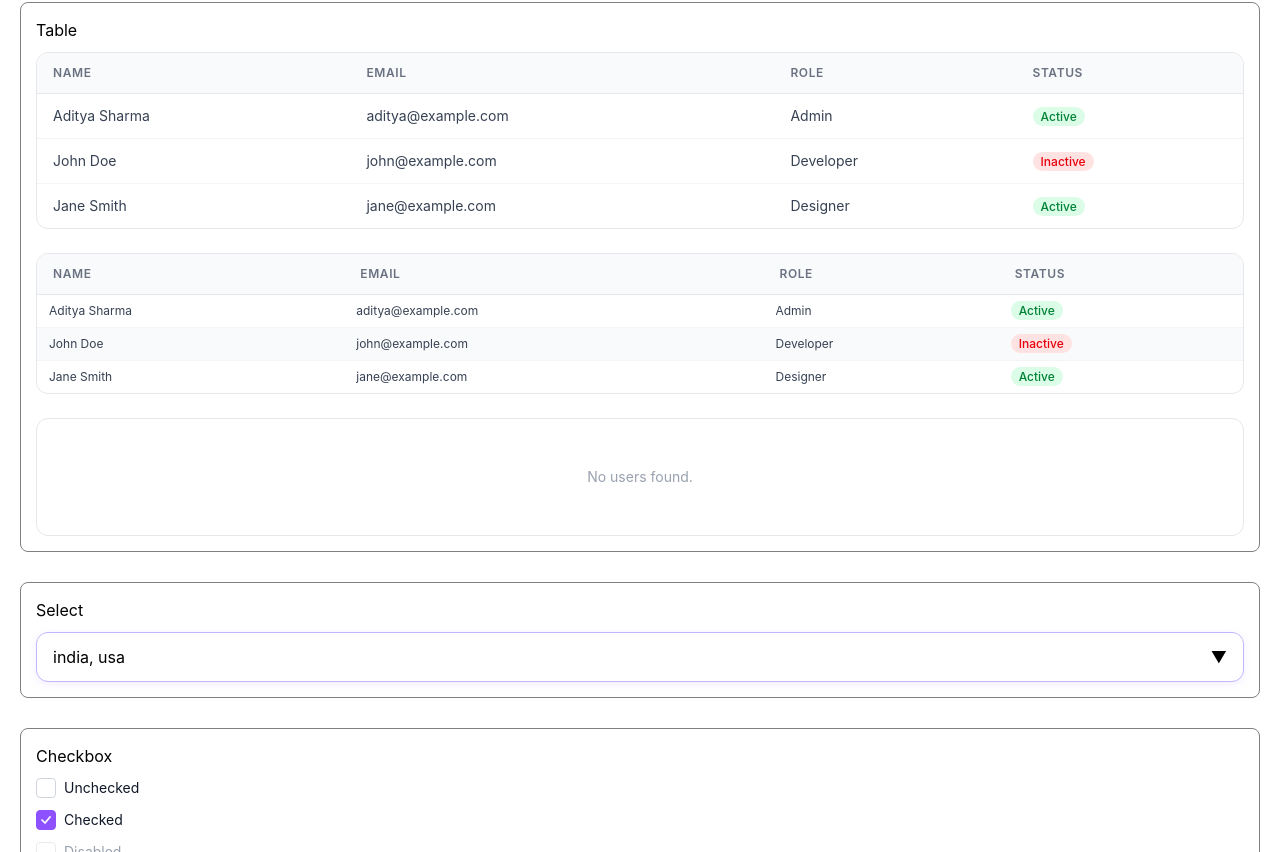
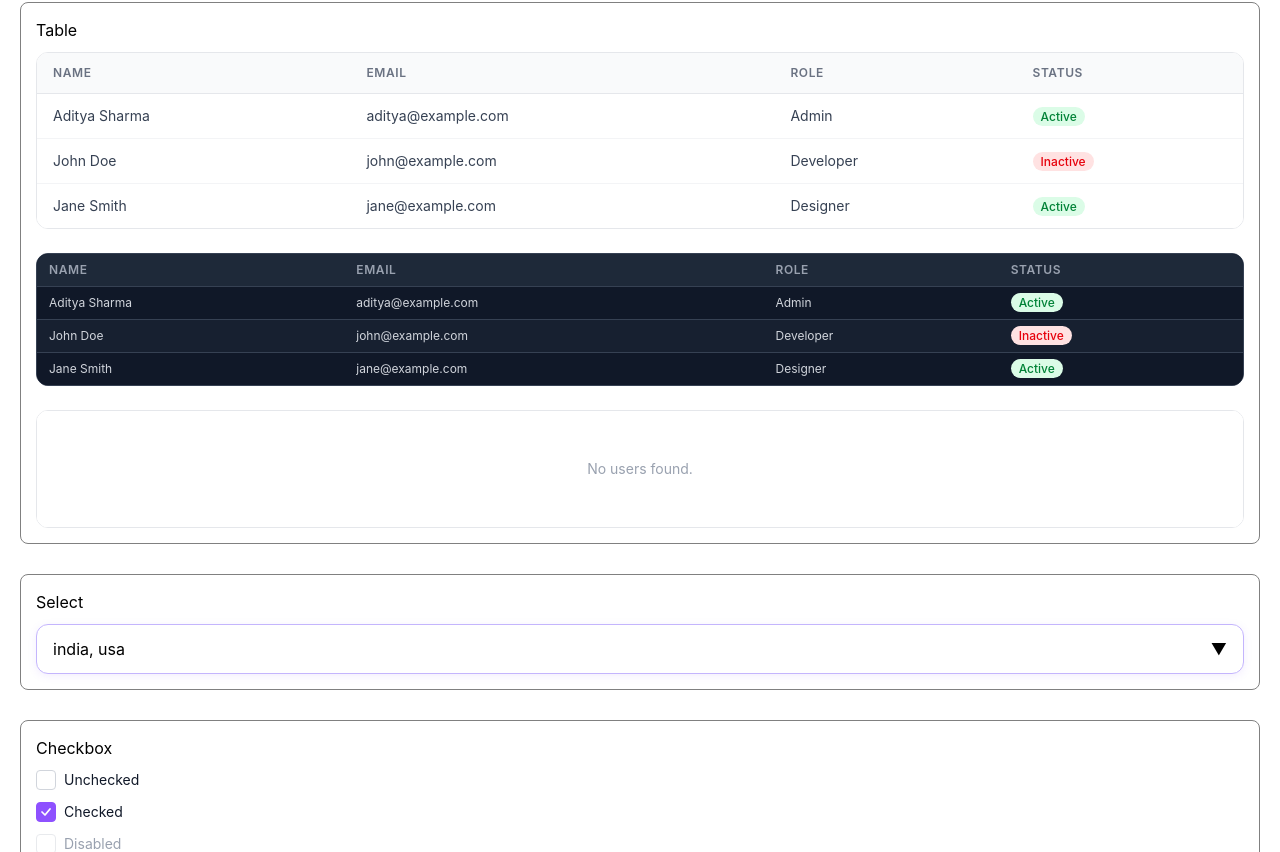
Before and after one commit to RohitD100/component-library, a React (Vite) app: page / in a window 1280 px wide. Shown: the part 3512-4364 px from the top of the page. Built offline with nearby package versions, Linux system fonts and the light colour scheme.

Commit message:
Add dark theme support to Table component (#30)
* Add dark theme support to Table component

* fix header and body column alignment

```diff
--- a/src/components/Table/Table.tsx
+++ b/src/components/Table/Table.tsx
@@ -1,15 +1,24 @@
 import type { TableProps } from "./type";
 import {
   tableWrapperStyle,
+  tableWrapperDarkStyle,
   tableBaseStyle,
+  tableBaseDarkStyle,
   theadStyle,
+  theadDarkStyle,
   thBaseStyle,
+  thDarkStyle,
   tbodyStyle,
+  tbodyDarkStyle,
   sizeStyles,
   variantStyles,
+  variantDarkStyles,
   tdBaseStyle,
+  tdDarkStyle,
   emptyStateStyle,
+  emptyStateDarkStyle,
   trHoverStyle,
+  trHoverDarkStyle,
 } from "./tableStyle";
 
 function Table<T>({
@@ -18,19 +27,27 @@ function Table<T>({
   keyExtractor,
   variant = "default",
   size = "md",
+  theme = "light",
   emptyMessage = "No data available.",
   className = "",
   style = {},
 }: TableProps<T>) {
+  const isDark = theme === "dark";
+
   return (
-        <div className={`${tableWrapperStyle} ${className}`} style={style}>
-            <table className={tableBaseStyle}>
-                <thead className={theadStyle}>
+    <div
+      className={`${isDark ? tableWrapperDarkStyle : tableWrapperStyle} ${className}`}
+      style={style}
+    >
+      <table className={isDark ? tableBaseDarkStyle : tableBaseStyle}>
+        <thead className={isDark ? theadDarkStyle : theadStyle}>
           <tr>
             {columns.map((col) => (
               <th
                 key={col.key}
-                                className={thBaseStyle}
+                className={`${
+                  isDark ? thDarkStyle : thBaseStyle
+                } ${sizeStyles[size]}`}
                 style={col.width ? { width: col.width } : {}}
               >
                 {col.header}
@@ -39,12 +56,12 @@ function Table<T>({
           </tr>
         </thead>
 
-                <tbody className={tbodyStyle}>
+        <tbody className={isDark ? tbodyDarkStyle : tbodyStyle}>
           {data.length === 0 ? (
             <tr>
               <td
                 colSpan={columns.length}
-                                className={emptyStateStyle}
+                className={isDark ? emptyStateDarkStyle : emptyStateStyle}
               >
                 {emptyMessage}
               </td>
@@ -53,18 +70,20 @@ function Table<T>({
             data.map((row) => (
               <tr
                 key={keyExtractor(row)}
-                                className={`${trHoverStyle} ${variantStyles[variant]}`}
+                className={`${isDark ? trHoverDarkStyle : trHoverStyle} ${
+                  isDark ? variantDarkStyles[variant] : variantStyles[variant]
+                }`}
               >
                 {columns.map((col) => (
                   <td
                     key={col.key}
-                                        className={`${tdBaseStyle} ${sizeStyles[size]}`}
+                    className={`${
+                      isDark ? tdDarkStyle : tdBaseStyle
+                    } ${sizeStyles[size]}`}
                   >
                     {col.render
                       ? col.render(row)
-                                            : String(
-                                                  (row as any)[col.key] ?? "",
-                                              )}
+                      : String((row as any)[col.key] ?? "")}
                   </td>
                 ))}
               </tr>
--- a/src/components/Table/tableStyle.ts
+++ b/src/components/Table/tableStyle.ts
@@ -1,14 +1,27 @@
 export const tableWrapperStyle =
-    "w-full overflow-x-auto rounded-xl border border-gray-200";
+  "w-full overflow-x-auto rounded-xl border border-gray-200 bg-white";
 
-export const tableBaseStyle = "w-full text-left border-collapse";
+export const tableWrapperDarkStyle =
+  "w-full overflow-x-auto rounded-xl border border-gray-700 bg-gray-900";
+
+export const tableBaseStyle = "w-full text-left border-collapse bg-white";
+
+export const tableBaseDarkStyle =
+  "w-full text-left border-collapse bg-gray-900";
 
 export const theadStyle = "bg-gray-50 border-b border-gray-200";
 
+export const theadDarkStyle = "bg-gray-800 border-b border-gray-700";
+
 export const thBaseStyle =
-    "px-4 py-3 text-xs font-semibold text-gray-500 uppercase tracking-wider whitespace-nowrap";
+  "text-xs font-semibold text-gray-500 uppercase tracking-wider whitespace-nowrap";
 
-export const tbodyStyle = "divide-y divide-gray-100";
+export const thDarkStyle =
+  "text-xs font-semibold text-gray-400 uppercase tracking-wider whitespace-nowrap";
+
+export const tbodyStyle = "divide-y divide-gray-100 bg-white";
+
+export const tbodyDarkStyle = "divide-y divide-gray-700 bg-gray-900";
 
 export const sizeStyles = {
   sm: "px-3 py-2 text-xs",
@@ -22,8 +35,23 @@ export const variantStyles = {
   bordered: "border border-gray-200",
 } as const;
 
+export const variantDarkStyles = {
+  default: "",
+  striped: "even:bg-gray-800/50",
+  bordered: "border border-gray-700",
+} as const;
+
 export const tdBaseStyle = "text-gray-700 whitespace-nowrap";
 
-export const emptyStateStyle = "px-4 py-12 text-center text-sm text-gray-400";
+export const tdDarkStyle = "text-gray-300 whitespace-nowrap";
+
+export const emptyStateStyle =
+  "px-4 py-12 text-center text-sm text-gray-400 bg-white";
+
+export const emptyStateDarkStyle =
+  "px-4 py-12 text-center text-sm text-gray-500 bg-gray-900";
 
 export const trHoverStyle = "transition-colors duration-150 hover:bg-gray-50";
+
+export const trHoverDarkStyle =
+  "transition-colors duration-150 hover:bg-gray-800";
--- a/src/components/Table/type.ts
+++ b/src/components/Table/type.ts
@@ -13,6 +13,7 @@ export type TableProps<T> = {
     keyExtractor: (row: T) => string;
     variant?: "default" | "striped" | "bordered";
     size?: "sm" | "md" | "lg";
+    theme?: "light" | "dark";
     emptyMessage?: string;
     className?: string;
     style?: React.CSSProperties;
--- a/src/componentsList.tsx
+++ b/src/componentsList.tsx
@@ -373,6 +373,7 @@ export const components = [
             keyExtractor={(row) => row.id}
             variant="default"
             size="md"
+            theme="light"
           />
           <Table
             columns={columns}
@@ -380,12 +381,14 @@ export const components = [
             keyExtractor={(row) => row.id}
             variant="striped"
             size="sm"
+            theme="dark"
           />
           <Table
             columns={[]}
             data={[]}
             keyExtractor={(row: any) => row.id}
             emptyMessage="No users found."
+            theme="light"
           />
         </div>
       );
```
Lines whose indentation alone changed are shown as unchanged.
